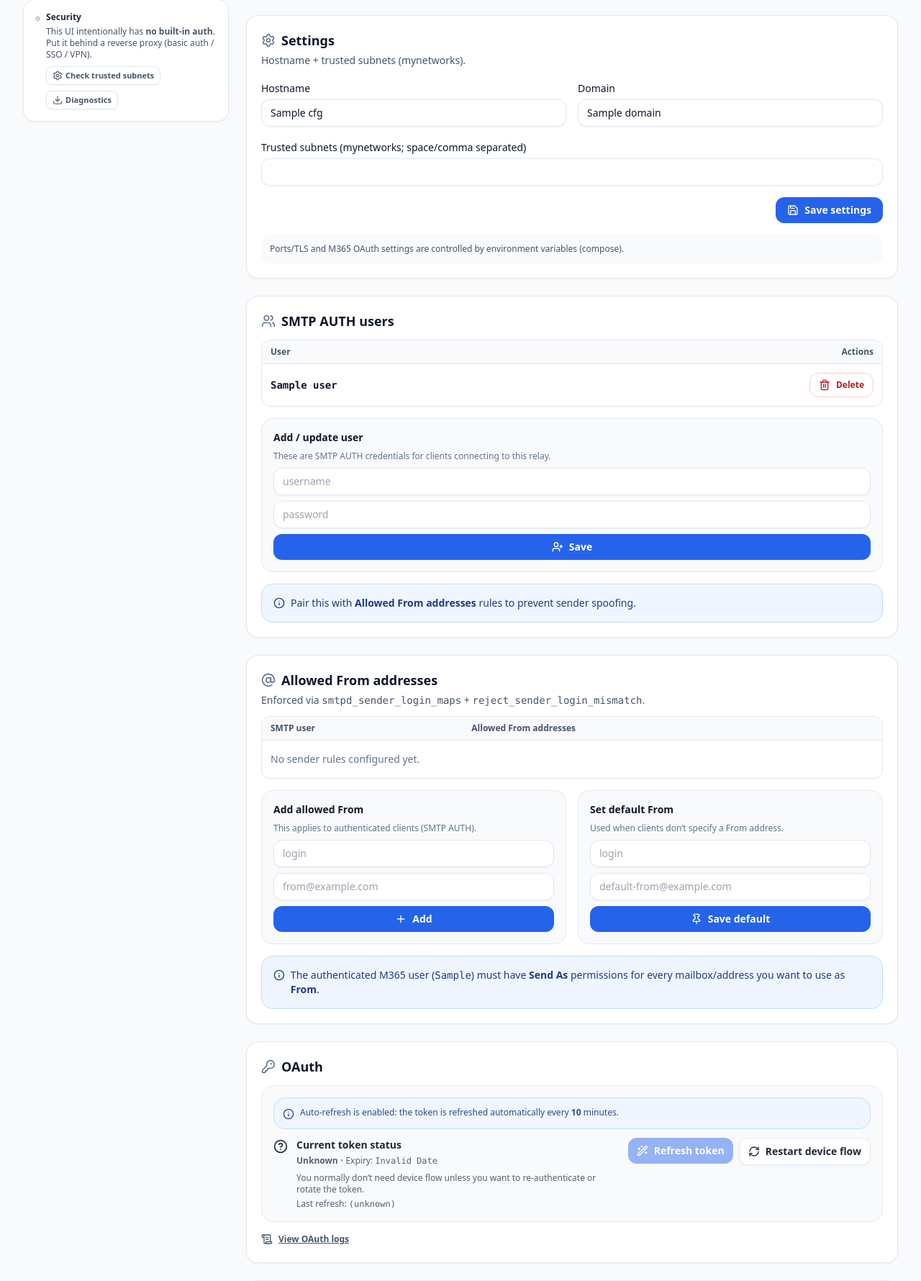
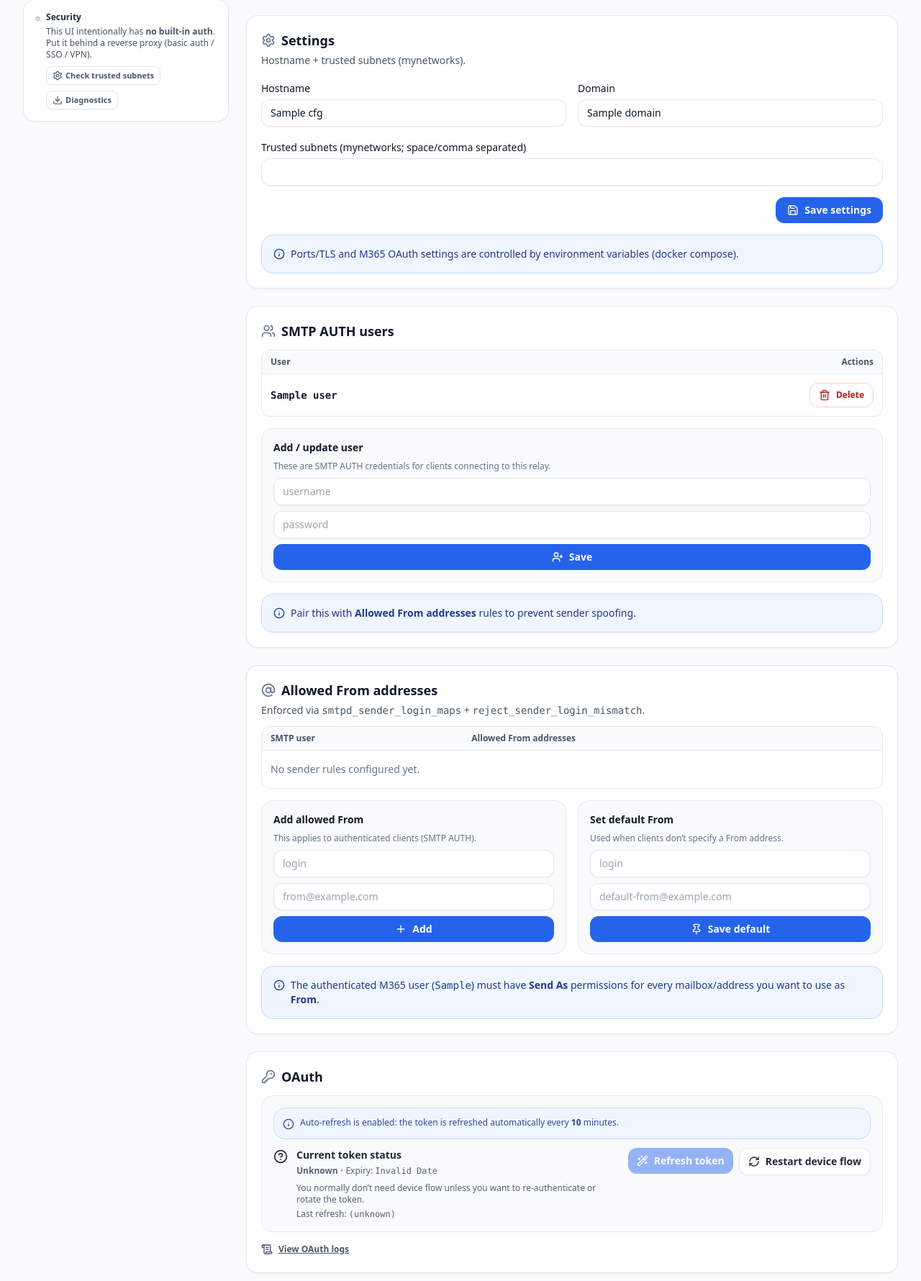
Before and after one commit to LickABrick/simple-m365-relay, a Python web app: template app/templates/index.html in a window 1280 px wide. Shown: the part 390-2170 px from the top of the page at 72% size. Run offline with Jinja, Linux system fonts and the light colour scheme; the template is opened without the code that fills it: most values are stand-ins (such as "Sample title", 1, 10 or a date in 2020); some libraries are stand-ins or nearby versions.

Commit message:
ui: render settings env-note as info box

```diff
--- a/app/templates/index.html
+++ b/app/templates/index.html
@@ -1204,8 +1204,13 @@
             </div>
           </form>
 
-          <div class="mt-4 rounded-xl bg-slate-50 p-3 text-xs text-slate-600 dark:bg-slate-950 dark:text-slate-300">
-            Ports/TLS and M365 OAuth settings are controlled by environment variables (compose).
+          <div class="mt-4 rounded-2xl border border-blue-200 bg-blue-50 p-4 text-sm text-blue-900 dark:border-blue-900/40 dark:bg-blue-950/40 dark:text-blue-200">
+            <div class="flex items-start gap-2">
+              <i data-lucide="info" class="mt-0.5 h-4 w-4"></i>
+              <div>
+                Ports/TLS and M365 OAuth settings are controlled by environment variables (docker compose).
+              </div>
+            </div>
           </div>
         </div>
 
```
